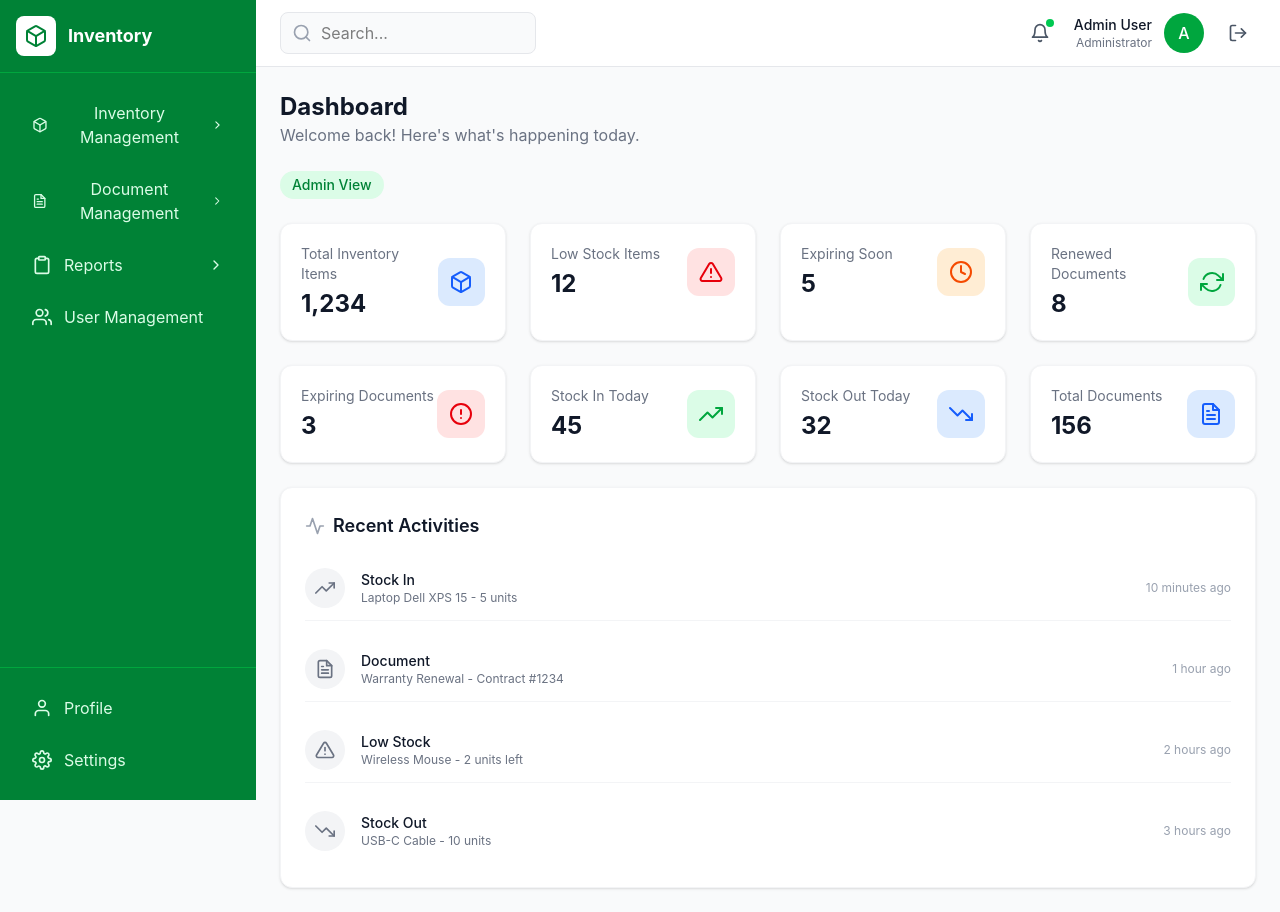
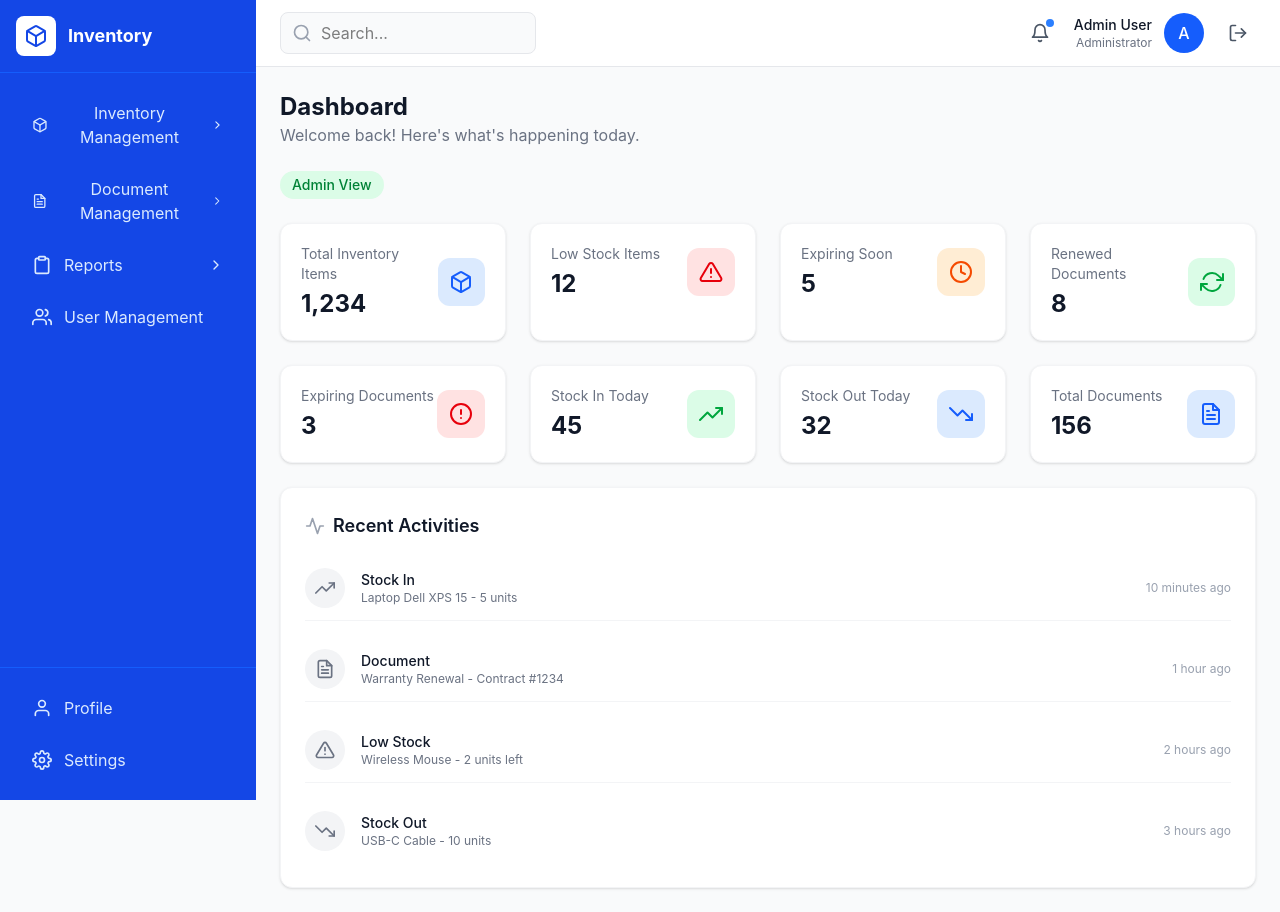
Before and after one commit to Bigboss619/inventory-system, a React app in the folder frontend/: page /dashboard in a window 1280 px wide. Built offline with nearby package versions, Linux system fonts and the light colour scheme; the HTML template or start-up script is replaced by a standard one.

Commit message:
feat: update color scheme in Header and Sidebar components to blue

```diff
--- a/frontend/src/components/layout/Header.jsx
+++ b/frontend/src/components/layout/Header.jsx
@@ -21,7 +21,7 @@ const Header = ({ onToggleSidebar, user }) => {
               <input
                 type="text"
                 placeholder="Search..."
-                className="pl-10 pr-4 py-2 w-64 bg-gray-50 border border-gray-200 rounded-lg focus:outline-none focus:ring-2 focus:ring-green-500 focus:border-transparent transition-all"
+                className="pl-10 pr-4 py-2 w-64 bg-gray-50 border border-gray-200 rounded-lg focus:outline-none focus:ring-2 focus:ring-blue-500 focus:border-transparent transition-all"
               />
             </div>
           </div>
@@ -32,7 +32,7 @@ const Header = ({ onToggleSidebar, user }) => {
           {/* Notifications */}
           <button className="relative p-2 hover:bg-gray-100 rounded-lg transition-colors">
             <FiBell className="w-5 h-5 text-gray-600" />
-            <span className="absolute top-1 right-1 w-2 h-2 bg-green-500 rounded-full" />
+            <span className="absolute top-1 right-1 w-2 h-2 bg-blue-500 rounded-full" />
           </button>
 
           {/* User profile */}
@@ -45,7 +45,7 @@ const Header = ({ onToggleSidebar, user }) => {
                 {user?.role || 'Administrator'}
               </p>
             </div>
-            <div className="w-10 h-10 bg-green-600 rounded-full flex items-center justify-center">
+            <div className="w-10 h-10 bg-blue-600 rounded-full flex items-center justify-center">
               <span className="text-white font-medium">
                 {user?.name?.charAt(0) || 'A'}
               </span>
--- a/frontend/src/components/layout/Sidebar.jsx
+++ b/frontend/src/components/layout/Sidebar.jsx
@@ -74,23 +74,23 @@ const Sidebar = ({ isOpen, onClose }) => {
       {/* Sidebar */}
       <aside
         className={`
-          fixed top-0 left-0 z-50 h-full w-64 bg-green-700 text-white
+          fixed top-0 left-0 z-50 h-full w-64 bg-blue-700 text-white
           transform transition-transform duration-300 ease-in-out
           lg:translate-x-0
           ${isOpen ? 'translate-x-0' : '-translate-x-full'}
         `}
       >
         {/* Logo */}
-        <div className="flex items-center justify-between p-4 border-b border-green-600">
+        <div className="flex items-center justify-between p-4 border-b border-blue-600">
           <div className="flex items-center gap-3">
             <div className="w-10 h-10 bg-white rounded-lg flex items-center justify-center">
-              <FiBox className="w-6 h-6 text-green-700" />
+              <FiBox className="w-6 h-6 text-blue-700" />
             </div>
             <span className="text-lg font-bold">Inventory</span>
           </div>
           <button
             onClick={onClose}
-            className="lg:hidden p-2 hover:bg-green-600 rounded-lg transition-colors"
+            className="lg:hidden p-2 hover:bg-blue-600 rounded-lg transition-colors"
           >
             <FiX className="w-5 h-5" />
           </button>
@@ -105,7 +105,7 @@ const Sidebar = ({ isOpen, onClose }) => {
                 <>
                   <button
                     onClick={() => toggleMenu(item.title)}
-                    className="w-full flex items-center justify-between gap-3 px-4 py-3 rounded-lg text-green-100 hover:bg-green-600 transition-all duration-200"
+                    className="w-full flex items-center justify-between gap-3 px-4 py-3 rounded-lg text-blue-100 hover:bg-blue-600 transition-all duration-200"
                   >
                     <div className="flex items-center gap-3">
                       <item.icon className="w-5 h-5" />
@@ -120,7 +120,7 @@ const Sidebar = ({ isOpen, onClose }) => {
 
                   {/* Submenu */}
                   {openMenus[item.title] && (
-                    <div className="ml-4 pl-4 border-l border-green-500 space-y-1">
+                    <div className="ml-4 pl-4 border-l border-blue-500 space-y-1">
                       {item.children.map((child) => (
                         <NavLink
                           key={child.path}
@@ -129,8 +129,8 @@ const Sidebar = ({ isOpen, onClose }) => {
                           className={({ isActive }) =>
                             `flex items-center gap-3 px-4 py-2 rounded-lg transition-all duration-200 text-sm ${
                               isActive
-                                ? 'bg-white text-green-700 font-medium'
-                                : 'text-green-100 hover:bg-green-600'
+                                ? 'bg-white text-blue-700 font-medium'
+                                : 'text-blue-100 hover:bg-blue-600'
                             }`
                           }
                         >
@@ -149,8 +149,8 @@ const Sidebar = ({ isOpen, onClose }) => {
                   className={({ isActive }) =>
                     `flex items-center gap-3 px-4 py-3 rounded-lg transition-all duration-200 ${
                       isActive
-                        ? 'bg-white text-green-700 font-medium'
-                        : 'text-green-100 hover:bg-green-600'
+                        ? 'bg-white text-blue-700 font-medium'
+                        : 'text-blue-100 hover:bg-blue-600'
                     }`
                   }
                 >
@@ -163,15 +163,15 @@ const Sidebar = ({ isOpen, onClose }) => {
         </nav>
 
         {/* Bottom section */}
-        <div className="absolute bottom-0 left-0 right-0 p-4 border-t border-green-600 space-y-1">
+        <div className="absolute bottom-0 left-0 right-0 p-4 border-t border-blue-600 space-y-1">
           <NavLink
             to="/profile"
             onClick={onClose}
             className={({ isActive }) =>
               `flex items-center gap-3 px-4 py-3 rounded-lg transition-all duration-200 ${
                 isActive
-                  ? 'bg-white text-green-700 font-medium'
-                  : 'text-green-100 hover:bg-green-600'
+                  ? 'bg-white text-blue-700 font-medium'
+                  : 'text-blue-100 hover:bg-blue-600'
               }`
             }
           >
@@ -185,8 +185,8 @@ const Sidebar = ({ isOpen, onClose }) => {
             className={({ isActive }) =>
               `flex items-center gap-3 px-4 py-3 rounded-lg transition-all duration-200 ${
                 isActive
-                  ? 'bg-white text-green-700 font-medium'
-                  : 'text-green-100 hover:bg-green-600'
+                  ? 'bg-white text-blue-700 font-medium'
+                  : 'text-blue-100 hover:bg-blue-600'
               }`
             }
           >
```
